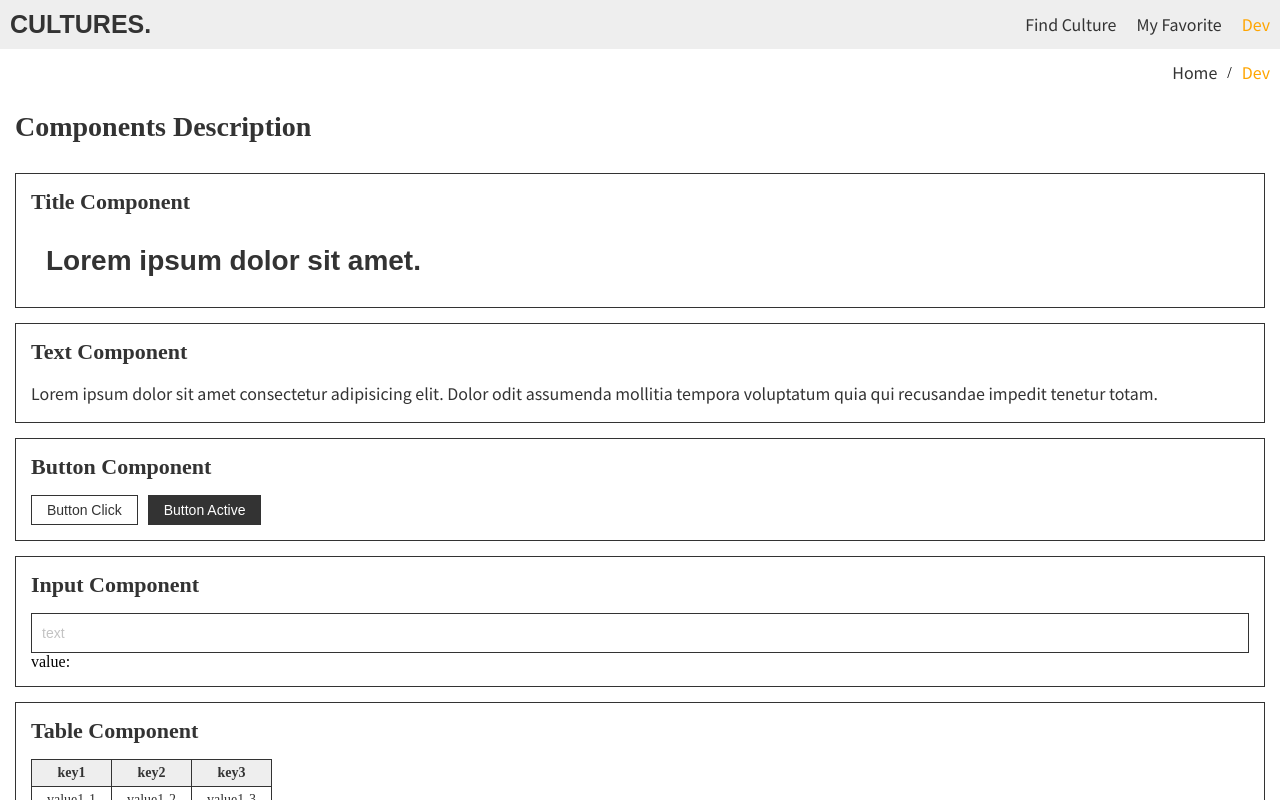
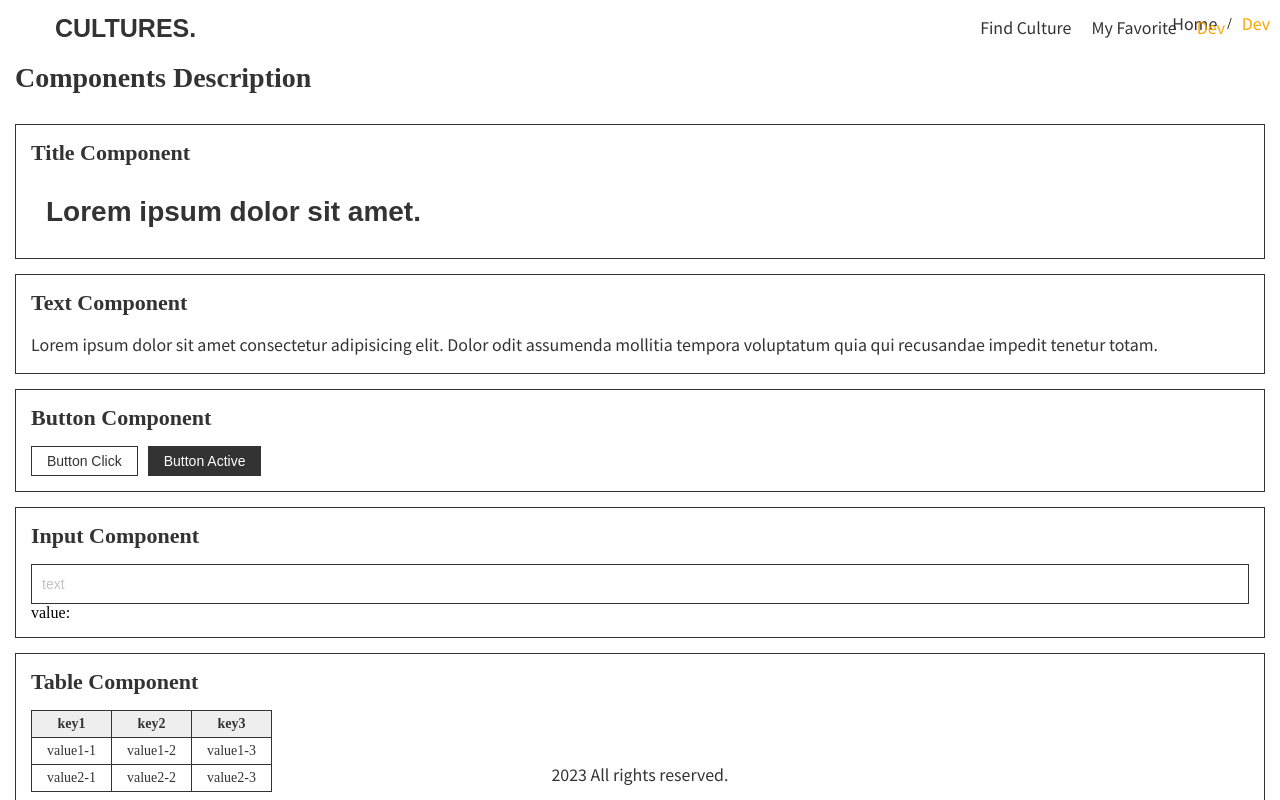
Before and after one commit to wknowpark797/next-culture-portfolio, a Next.js app: page /dev in a window 1280 px wide. Shown: the top 800 px of the page. Built offline with nearby package versions, Linux system fonts and the light colour scheme.

Commit message:
Header, Footer 컴포넌트 스타일 수정

```diff
--- a/components/organisms/Footer/Footer.jsx
+++ b/components/organisms/Footer/Footer.jsx
@@ -1,8 +1,15 @@
+import { Text } from '@/components/atoms/Text/Text';
 import clsx from 'clsx';
 import styles from './Footer.module.scss';
 
 function Footer() {
-	return <footer className={clsx(styles.footer)}>Footer</footer>;
+	return (
+		<footer className={clsx(styles.footer)}>
+			<div className={clsx(styles.inner)}>
+				<Text>2023 All rights reserved.</Text>
+			</div>
+		</footer>
+	);
 }
 
 export default Footer;
--- a/components/organisms/Footer/Footer.module.scss
+++ b/components/organisms/Footer/Footer.module.scss
@@ -0,0 +1,25 @@
+.footer {
+	position: fixed;
+	bottom: 0;
+	left: 0;
+	width: 100%;
+	z-index: 3;
+
+	.inner {
+		display: flex;
+		align-items: center;
+		justify-content: center;
+		width: 1200px;
+		height: 50px;
+		padding: 0 15px;
+		margin: 0 auto;
+	}
+}
+
+@media screen and (max-width: 1200px) {
+	.footer {
+		.inner {
+			width: 100%;
+		}
+	}
+}
--- a/components/organisms/Header/Header.jsx
+++ b/components/organisms/Header/Header.jsx
@@ -6,11 +6,13 @@ import styles from './Header.module.scss';
 function Header() {
 	return (
 		<header className={clsx(styles.header)}>
-			<Title url={'/'} className={clsx(styles.logo)}>
-				CULTURES.
-			</Title>
+			<div className={clsx(styles.inner)}>
+				<Title url={'/'} className={clsx(styles.logo)}>
+					CULTURES.
+				</Title>
 
-			<Navbar names={['Find Culture', 'My Favorite', 'Dev']} />
+				<Navbar names={['Find Culture', 'My Favorite', 'Dev']} />
+			</div>
 		</header>
 	);
 }
--- a/components/organisms/Header/Header.module.scss
+++ b/components/organisms/Header/Header.module.scss
@@ -1,11 +1,29 @@
 .header {
-	display: flex;
-	align-items: center;
-	justify-content: space-between;
-	background: #eee;
-	padding: 10px;
+	position: fixed;
+	top: 0;
+	left: 0;
+	width: 100%;
+	z-index: 3;
 
-	.logo {
-		font-size: 25px;
+	.inner {
+		display: flex;
+		align-items: center;
+		justify-content: space-between;
+		width: 1200px;
+		height: 56px;
+		padding: 0 15px;
+		margin: 0 auto;
+
+		.logo {
+			font-size: 25px;
+		}
 	}
 }
+
+@media screen and (max-width: 1200px) {
+	.header {
+		.inner {
+			width: 100%;
+		}
+	}
+}
```
